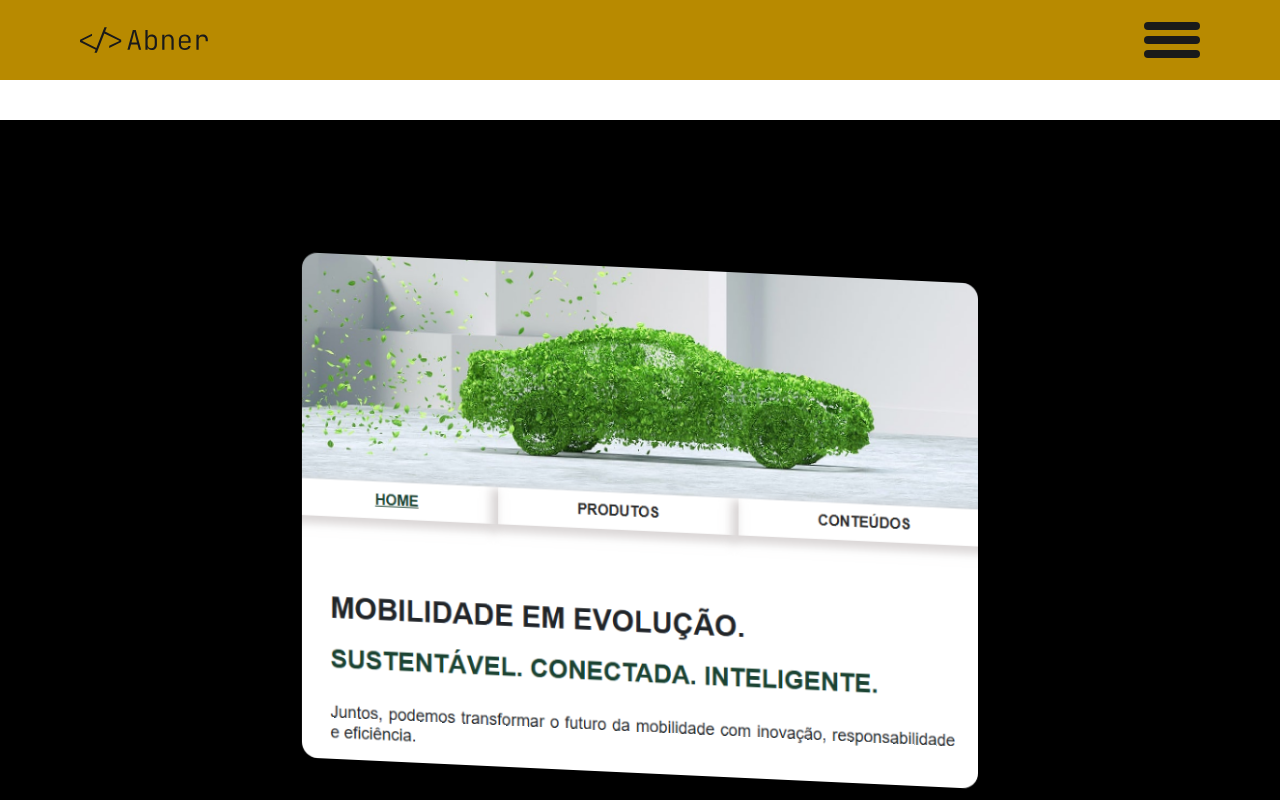
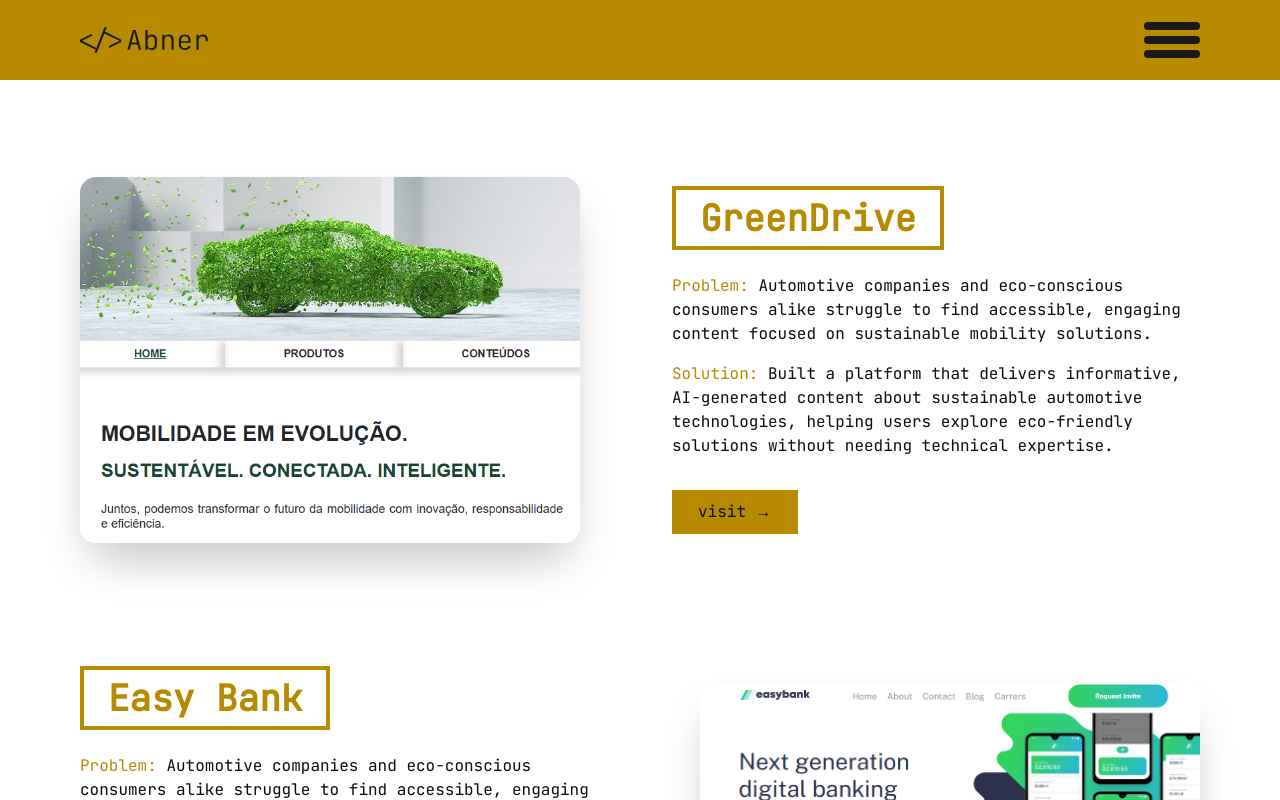
Before and after one commit to Abner-Ferreira/portfolio-next-2025, a Next.js app: page /work in a window 1280 px wide. Shown: the top 800 px of the page. Built offline with nearby package versions, Linux system fonts and the light colour scheme.

Commit message:
Add os componentes de secao de projetos

```diff
--- a/src/app/work/page.jsx
+++ b/src/app/work/page.jsx
@@ -1,19 +1,20 @@
+import ProjectSectionLeft from '@/components/projectSection/ProjectSectionLeft'
+import ProjectSectionRight from '@/components/projectSection/ProjectSectionRight'
+import { projects } from '@/data/projects'
+
+
+
 export default function Work() {
   return (
     <>
-      <main className='min-h-screen py-[15vh]'>
-        <div className='flex items-center justify-center min-h-screen bg-black px-4'>
-          <div className='perspective '>
-            <img
-              src='/GreenDrive.png'
-              alt='3D styled screen'
-              className='rounded-2xl shadow-2xl w-full h-auto max-w-[500px] sm:max-w-[600px] md:max-w-[700px] transform transition-transform duration-700'
-              style={{
-                transform: 'rotateX(10deg) rotateY(15deg)',
-              }}
-            />
-          </div>
-        </div>
+      <main className='min-h-screen py-[15vh] flex flex-col justify-center items-center'>
+        {projects.map((project, idx) =>
+          project.side === 'right' ? (
+            <ProjectSectionRight key={idx} {...project} />
+          ) : (
+            <ProjectSectionLeft key={idx} {...project} />
+          )
+        )}
       </main>
     </>
   )
```
